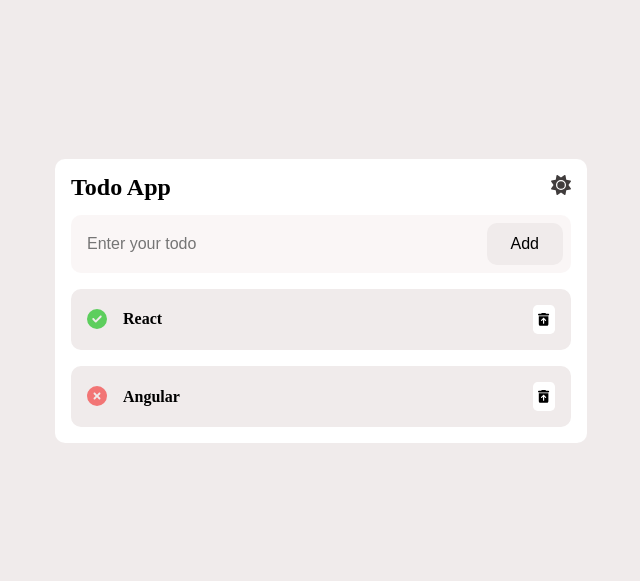
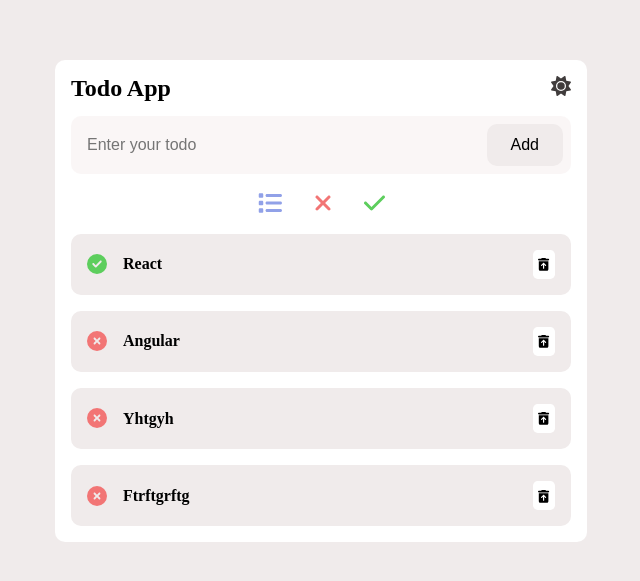
Before and after one commit to jeyofdev/todo-app-angular, an Angular app: page / in a window 1280 px wide. Shown: the part 115-696 px from the top of the page, without its empty margins (319-959 px from the left). Built offline with nearby package versions, Linux system fonts and the light colour scheme; data requests are answered from the project's data file.

Commit message:
feat : todos filters

```diff
--- a/db.json
+++ b/db.json
@@ -9,6 +9,16 @@
       "id": "2",
       "name": "Angular",
       "status": "incomplete"
+    },
+    {
+      "id": "3",
+      "name": "yhtgyh",
+      "status": "incomplete"
+    },
+    {
+      "id": "4",
+      "name": "ftrftgrftg",
+      "status": "incomplete"
     }
   ]
 }
--- a/src/app/app.component.html
+++ b/src/app/app.component.html
@@ -15,7 +15,25 @@
 
 		<todo-form [class]="'mt-4'" [darkMode]="darkMode"></todo-form>
 
-		<div *ngFor="let todo of todosList$ | async" class="list">
+		<div class="filter-icons">
+			<button type="button" class="btn" (click)="onFilteredList(null)">
+				<fa-icon [icon]="iconAll" class="filter-icon-item info"></fa-icon>
+			</button>
+			<button type="button" class="btn" (click)="onFilteredList('incomplete')">
+				<fa-icon
+					[icon]="iconNotCompleted"
+					class="filter-icon-item danger"
+				></fa-icon>
+			</button>
+			<button type="button" class="btn" (click)="onFilteredList('complete')">
+				<fa-icon
+					[icon]="iconCompleted"
+					class="filter-icon-item success"
+				></fa-icon>
+			</button>
+		</div>
+
+		<div *ngFor="let todo of todosListFiltered$ | async" class="list">
 			<todo [todo]="todo" [darkMode]="darkMode"></todo>
 		</div>
 	</div>
--- a/src/app/app.component.scss
+++ b/src/app/app.component.scss
@@ -34,3 +34,19 @@
 	gap: 1rem;
 	margin-top: 1rem;
 }
+
+.filter-icons {
+	display: flex;
+	justify-content: center;
+	gap: 2rem;
+	margin-top: 1rem;
+}
+
+.filter-icon-item {
+	font-size: 1.5rem;
+}
+
+.btn {
+	background: transparent;
+	cursor: pointer;
+}
--- a/src/app/app.component.ts
+++ b/src/app/app.component.ts
@@ -2,7 +2,9 @@ import { TodoModel } from './core/models/todo.model';
 import { Component, OnInit } from '@angular/core';
 import { DarkModeEnum } from './core/types/enums';
 import { TodoService } from './core/services/todo.service';
-import { Observable } from 'rxjs';
+import { Observable, map } from 'rxjs';
+import { IconDefinition } from '@fortawesome/fontawesome-svg-core';
+import { faCheck, faList, faXmark } from '@fortawesome/free-solid-svg-icons';
 
 @Component({
 	selector: 'app-root',
@@ -13,6 +15,10 @@ export class AppComponent implements OnInit {
 	title!: string;
 	darkMode!: DarkModeEnum;
 	todosList$!: Observable<TodoModel[]>;
+	todosListFiltered$!: Observable<TodoModel[]>;
+	iconAll!: IconDefinition;
+	iconNotCompleted!: IconDefinition;
+	iconCompleted!: IconDefinition;
 
 	constructor(private todoService: TodoService) {}
 
@@ -20,7 +26,11 @@ export class AppComponent implements OnInit {
 		this.title = 'Todo app';
 		this.darkMode = DarkModeEnum.LIGHT;
 		this.todosList$ = this.todoService.getAllTodos();
+		this.todosListFiltered$ = this.todosList$;
 		this.todoService.getAllTodos();
+		this.iconAll = faList;
+		this.iconNotCompleted = faXmark;
+		this.iconCompleted = faCheck;
 	}
 
 	OnSwitchDarkMode(): void {
@@ -30,4 +40,15 @@ export class AppComponent implements OnInit {
 			this.darkMode = DarkModeEnum.LIGHT;
 		}
 	}
+
+	onFilteredList(status: string | null): void {
+		if (status) {
+			// eslint-disable-next-line no-console
+			this.todosListFiltered$ = this.todosList$.pipe(
+				map(todos => todos.filter(t => t.status === status)),
+			);
+		} else {
+			this.todosListFiltered$ = this.todosList$;
+		}
+	}
 }
--- a/src/styles.scss
+++ b/src/styles.scss
@@ -138,3 +138,15 @@ table {
 .mt-4 {
 	margin-top: 16px;
 }
+
+.info {
+	color: #91a1e8;
+}
+
+.danger {
+	color: #f27575;
+}
+
+.success {
+	color: #5dce5d;
+}
```
